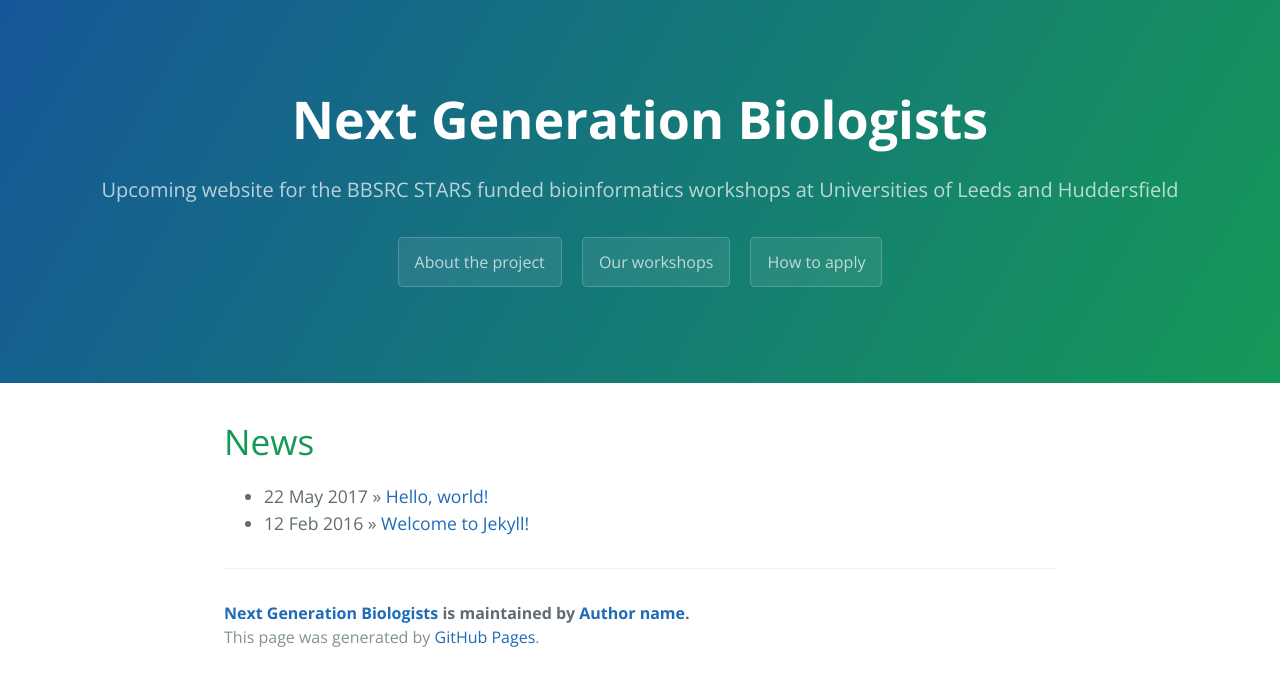
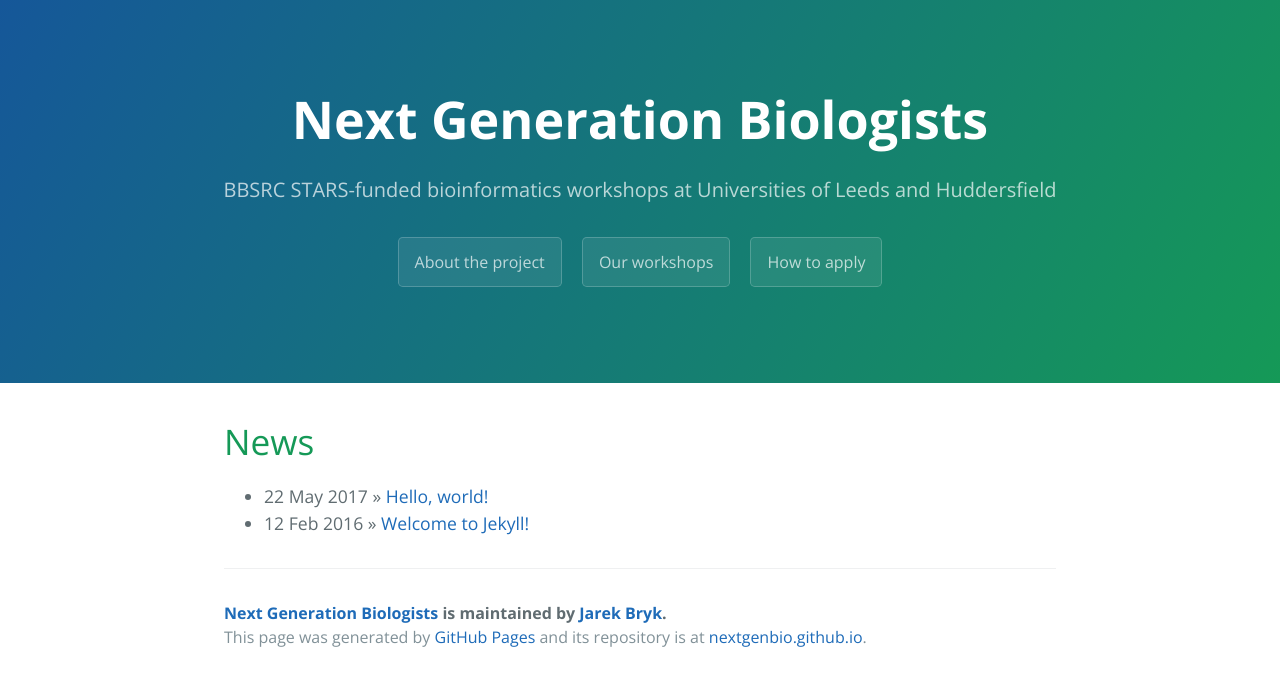
Before and after one commit to nextgenbio/nextgenbio, a Jekyll site: the page built from index.html, in a window 1280 px wide. Shown: the top 686 px of the page. Built offline with Jekyll 4.4.1, drawn with Linux system fonts in a browser that asks for light colours; the list of posts is cut into pages by our own code.

Commit message:
Updated footer and header

```diff
--- a/_config.yml
+++ b/_config.yml
@@ -1,12 +1,12 @@
 # Setup
 title:        Next Generation Biologists
-tagline:      Upcoming website for the BBSRC STARS funded bioinformatics workshops at Universities of Leeds and Huddersfield
+tagline:      BBSRC STARS-funded bioinformatics workshops at Universities of Leeds and Huddersfield
 baseurl:      ""
 paginate:     1
 
 # About/contact
 author:
-  name:       Author name
+  name:       Jarek Bryk
   url:        http://nextgenbiologists.org
 
 # Gems
--- a/_includes/page-footer.html
+++ b/_includes/page-footer.html
@@ -1,4 +1,4 @@
 <footer class="site-footer">
   <span class="site-footer-owner"><a href="{{ site.url }}">{{ site.title }}</a> is maintained by <a href="{{ site.author.url }}">{{ site.author.name }}</a>.</span>
-  <span class="site-footer-credits">This page was generated by <a href="https://pages.github.com">GitHub Pages</a>.</span>
+  <span class="site-footer-credits">This page was generated by <a href="https://pages.github.com">GitHub Pages</a> and its repository is at <a href="https://github.com/nextgenbio/nextgenbio.github.io">nextgenbio.github.io</a>.</span>
 </footer>
```
